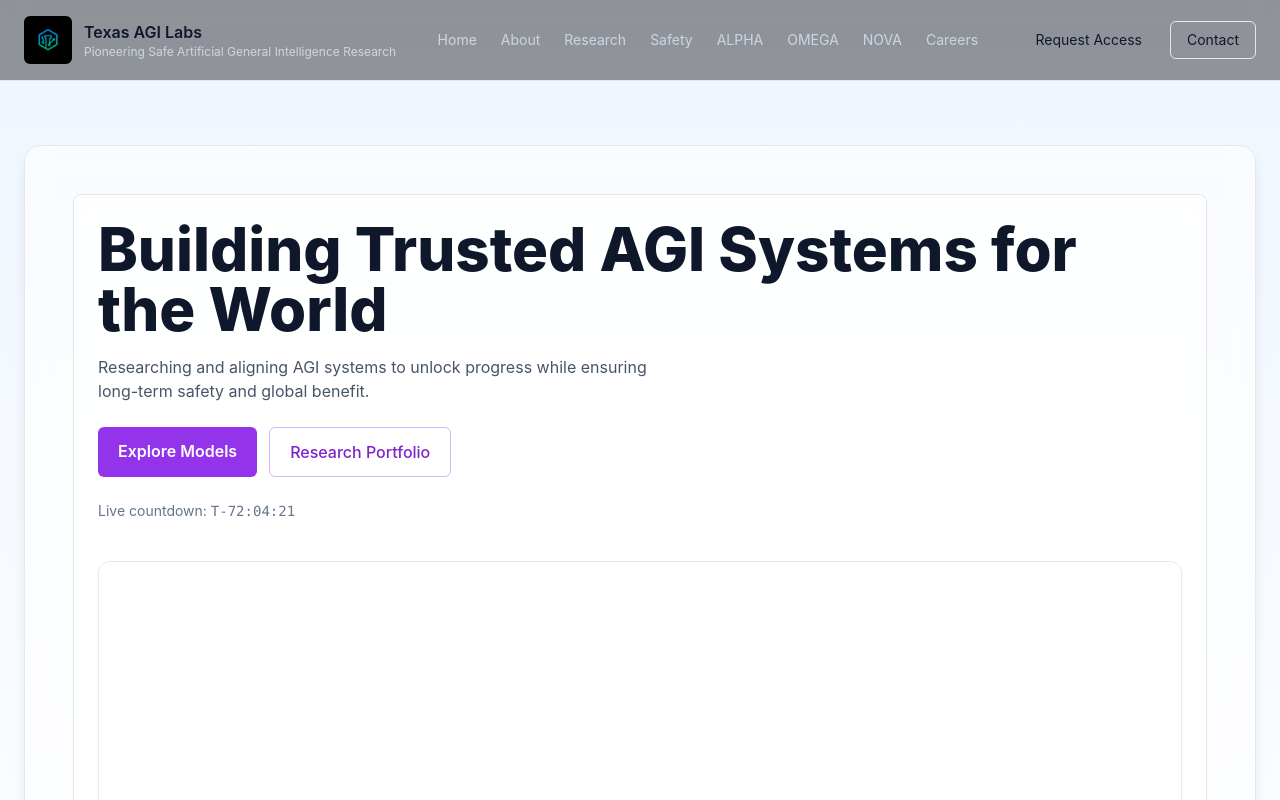
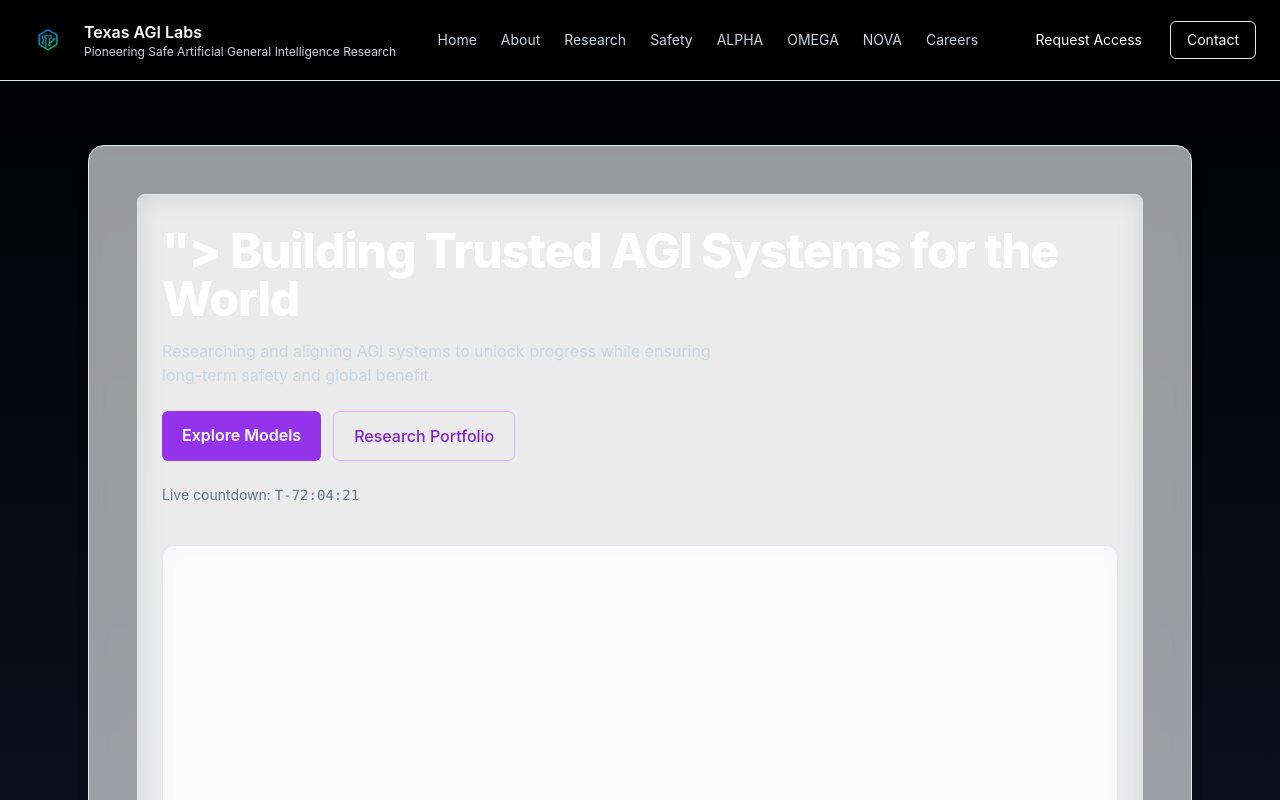
Before and after one commit to saravanan08071979/texasagilabs-site, a Next.js app: page / in a window 1280 px wide. Shown: the top 800 px of the page. Built offline with nearby package versions, Linux system fonts and the light colour scheme.

Commit message:
Enhance Home gradient visibility

```diff
--- a/pages/index.jsx
+++ b/pages/index.jsx
@@ -3,17 +3,17 @@ import Footer from '../components/Footer'
 
 export default function Home() {
   return (
-    <div className="min-h-screen text-slate-900 antialiased bg-gradient-to-b from-blue-50 via-white to-gray-100">
+   <div className="min-h-screen bg-gradient-to-b from-black via-slate-900 to-slate-950 text-white antialiased">
       <Header />
-      <main className="max-w-7xl mx-auto px-6 py-16">
+      <main className="max-w-6xl mx-auto px-6 py-16">
 {/* ======================== HERO SECTION ======================== */}
        <section className="relative rounded-2xl overflow-hidden bg-white/60 border border-slate-200 p-8 lg:p-12 shadow-lg backdrop-blur-md">
           <div className="bg-white/50 border border-slate-200 rounded-lg p-6 shadow-sm backdrop-blur-md">
             <div>
-              <h1 className="text-4xl lg:text-6xl font-extrabold leading-tight text-slate-900">
+              <h1 className="mt-2 text-4xl md:text-5xl font-extrabold tracking-tight">">
                 Building Trusted AGI Systems for the World
               </h1>
-              <p className="mt-4 text-slate-600 max-w-xl">
+              <p className="mt-4 text-slate-300 max-w-xl">
                 Researching and aligning AGI systems to unlock progress while ensuring
                 long-term safety and global benefit.
               </p>
```
Also changed, not shown: 1 other file (tests, documents, lock files or other folders).
